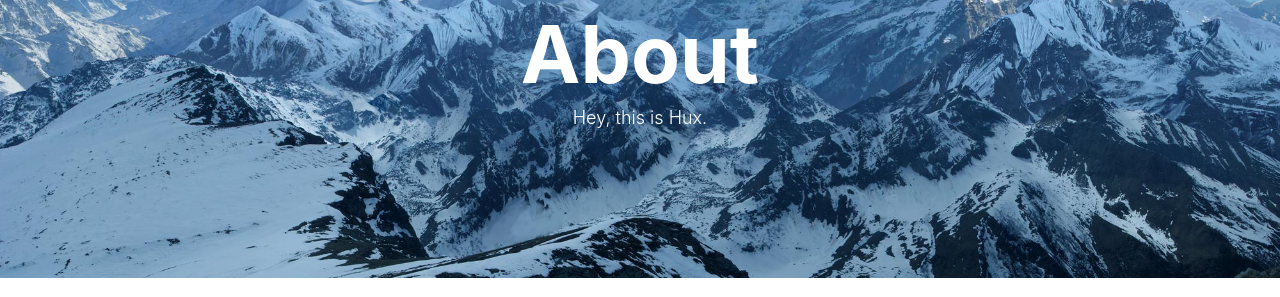
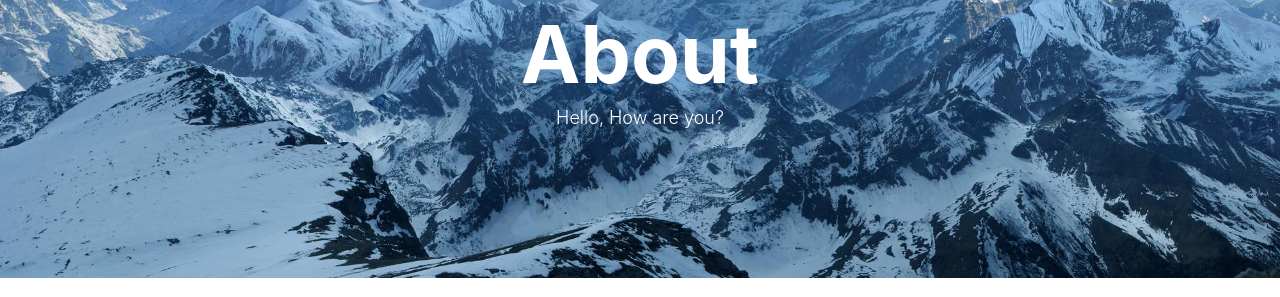
Before and after one commit to oskar-zhang/newsite, a Jekyll site: the page built from about.html, in a window 1280 px wide. Shown: the part 140-437 px from the top of the page. Built offline with Jekyll 4.4.1, drawn with Linux system fonts in a browser that asks for light colours; nearby versions of some CDN libraries; comment, search, counter and statistics services are not loaded.

Commit message:
template update 4

```diff
--- a/about.html
+++ b/about.html
@@ -1,8 +1,8 @@
 ---
 layout: page
 title: "About"
-description: "Hey, this is Hux."
-header-img: "img/about-bg.jpg"
+description: "Hello, How are you?"
+header-img: "img/about-bg-new.jpg"
 ---
 
 <!-- Language Selector -->
```
Also changed, not shown: img/about-bg-new.jpg (renamed from img/about-bg.jpg).
